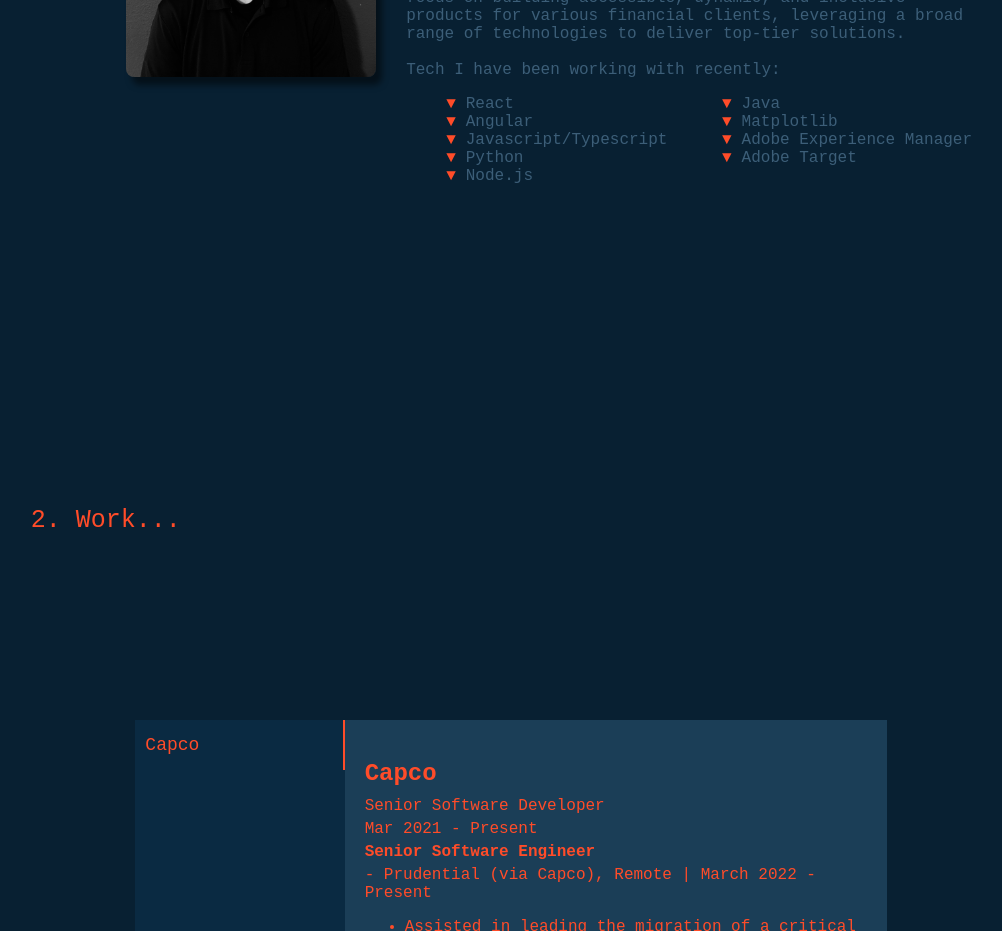
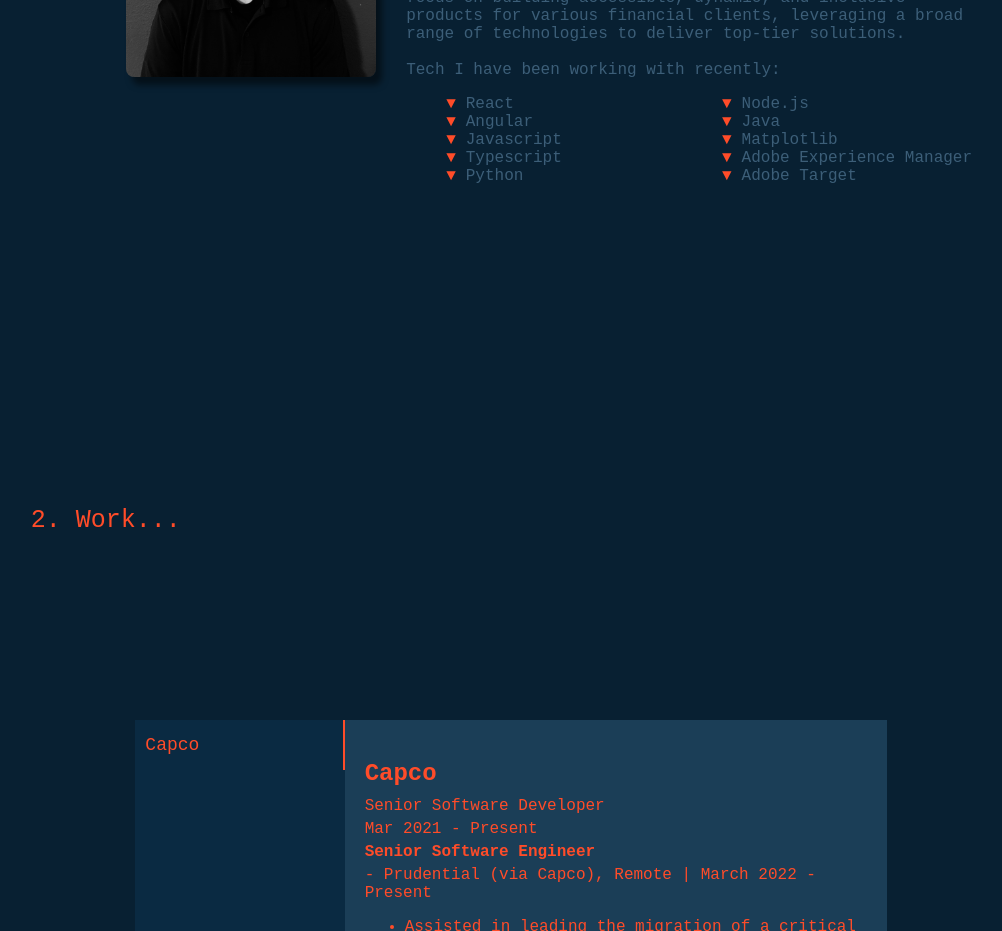
Before and after one commit to kylest0kes/folio, a React (Create React App) app: page / in a window 1280 px wide. Shown: the part 1300-2231 px from the top of the page, without its empty margins (86-1088 px from the left). Built offline with nearby package versions, Linux system fonts and the light colour scheme.

Commit message:
fixed a text overflowing issue

```diff
--- a/src/Components/AboutDesktop/AboutDesktop.js
+++ b/src/Components/AboutDesktop/AboutDesktop.js
@@ -25,7 +25,8 @@ const AboutDesktop = () => {
             <ul className="tech">
               <li>React</li>
               <li>Angular</li>
-              <li>Javascript/Typescript</li>
+              <li>Javascript</li>
+              <li>Typescript</li>
               <li>Python</li>
               <li>Node.js</li>
               <li>Java</li>
--- a/src/Components/AboutResp/AboutResp.js
+++ b/src/Components/AboutResp/AboutResp.js
@@ -25,7 +25,8 @@ const AboutResp = () => {
           <ul className="tech-resp">
             <li>React</li>
             <li>Angular</li>
-            <li>Javascript/Typescript</li>
+            <li>Javascript</li>
+            <li>Typescript</li>
             <li>Python</li>
             <li>Node.js</li>
             <li>Java</li>
--- a/src/Sections/About/About.js
+++ b/src/Sections/About/About.js
@@ -20,7 +20,7 @@ const About = () => {
           <br/>
           <a className="about-btn" href="=" onClick={(e) => {
               e.preventDefault();
-              window.location.replace("/#projects-section");
+              window.location.replace("/folio/#projects-section");
             }}>Check Out My Work</a>
         </div>
       </div>
```
